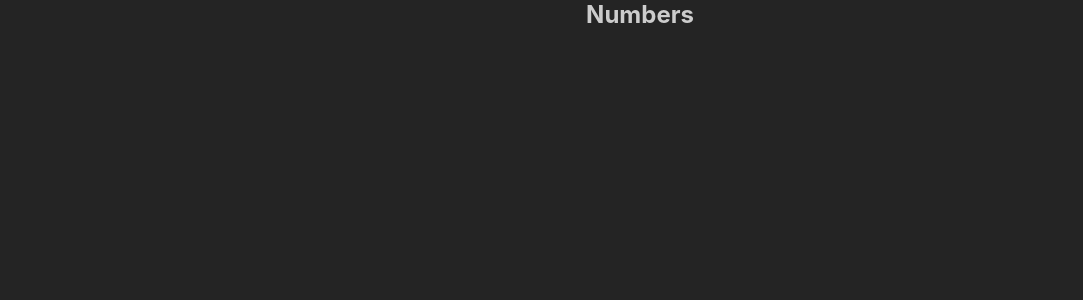
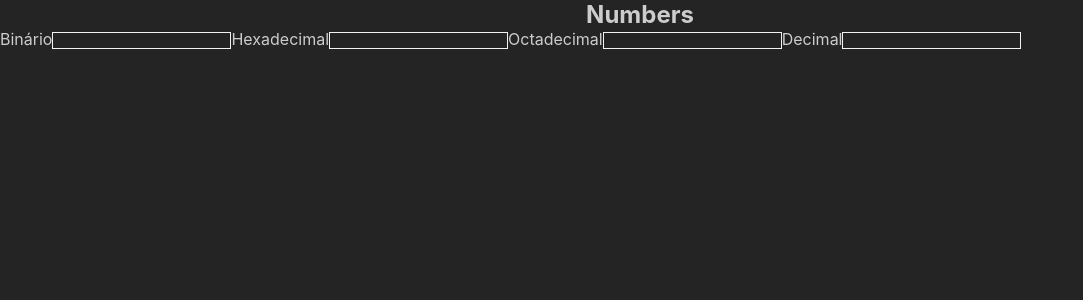
Before and after one commit to MartinsRoberto/ts_easy_tools, a React (Vite) app: page /numbers in a window 1280 px wide. Shown: the top 300 px of the page, without its empty margins (0-1083 px from the left). Built offline with nearby package versions, Linux system fonts and the light colour scheme.

Commit message:
convert numbers

```diff
--- a/index.html
+++ b/index.html
@@ -2,9 +2,8 @@
 <html lang="en">
   <head>
     <meta charset="UTF-8" />
-    <link rel="icon" type="image/svg+xml" href="/vite.svg" />
     <meta name="viewport" content="width=device-width, initial-scale=1.0" />
-    <title>Vite + React + TS</title>
+    <title>EASY TOOLS</title>
   </head>
   <body>
     <div id="root"></div>
--- a/src/components/Card.tsx
+++ b/src/components/Card.tsx
@@ -18,7 +18,6 @@ const Card = ({ title, pathLink, description, example1, example2, example3, exam
   return (
     <div className='card-item'>
       <Link to={`${pathLink}`}>
-
         <div className='icon'><TbNumbers /></div>
         <h3>{title}</h3>
         <p>{description}</p>
--- a/src/index.css
+++ b/src/index.css
@@ -33,3 +33,9 @@ li{
 h2{
   text-align: center;
 }
+
+input{
+  border: 1px solid var(--color-white-1);
+  background-color: transparent;
+  color: var(--color-white-2);
+}
--- a/src/routes/Numbers.tsx
+++ b/src/routes/Numbers.tsx
@@ -1,13 +1,105 @@
-import React from 'react'
+import React, { useEffect, useState } from 'react'
 
 type Props = {}
 
 const Numbers = (props: Props) => {
+  const [binario, setBinario] = useState<string>('')
+  const [hexa, setHexa] = useState<string>('')
+  const [octa, setOcta] = useState<string>('')
+  const [decimal, setDecimal] = useState<string>('')
+
+  const converBinario = (value: string):void  => {
+    const convert: number = parseInt(value,2)
+
+    setBinario(value)
+    setHexa(convert.toString(16))
+    setOcta(convert.toString(8))
+    setDecimal(convert.toString(10))
+  }
+
   return (
     <div id='numbers'>
       <h2>Numbers</h2>
+      <form action="">
+        <label>
+          <span>Binário</span>
+          <input type="text" value={binario} onChange={(e) => converBinario(e.target.value)} />
+        </label>
+        <label>
+          <span>Hexadecimal</span>
+          <input type="text" value={hexa} onChange={(e) => setHexa(e.target.value)} />
+        </label>
+        <label>
+          <span>Octadecimal</span>
+          <input type="text" value={octa} onChange={(e) => setOcta(e.target.value)} />
+        </label>
+        <label>
+          <span>Decimal</span>
+          <input type="text" value={decimal} onChange={(e) => setDecimal(e.target.value)} />
+        </label>
+      </form>
     </div>
   )
 }
 
 export default Numbers
+// import React, { useEffect, useState } from 'react'
+
+// type Props = {}
+
+// type FormFields = {
+//   binario: string;
+//   hexa: string;
+//   octa: string;
+//   decimal: string;
+// }
+
+// const formTemplate: FormFields = {
+//   binario: "",
+//   hexa: "",
+//   octa: "",
+//   decimal: "",
+// }
+
+// const Numbers = (props: Props) => {
+//   const [data, setData] = useState(formTemplate)
+
+//   const updateFieldHandler = (key: string, value: string): void => {
+//     if (key == 'binario') {
+//       setData((prev) => {
+//         return { ...prev, [key]: value }
+//       })
+//     }
+//     // setData((prev) => {
+//     //   return { ...prev, [key]: value }
+//     // })
+//   }
+
+
+
+//   return (
+//     <div id='numbers'>
+//       <h2>Numbers</h2>
+//       <form action="">
+//         <label>
+//           <span>Binário</span>
+//           <input type="text" value={data.binario} onChange={(e) => updateFieldHandler("binario", e.target.value)} />
+//         </label>
+//         <label>
+//           <span>Hexadecimal</span>
+//           <input type="text" value={data.hexa} onChange={(e) => updateFieldHandler("hexa", e.target.value)} />
+//         </label>
+//         <label>
+//           <span>Octadecimal</span>
+//           <input type="text" value={data.octa} onChange={(e) => updateFieldHandler("octa", e.target.value)} />
+//         </label>
+//         <label>
+//           <span>Decimal</span>
+//           <input type="text" value={data.decimal} onChange={(e) => updateFieldHandler("decimal", e.target.value)} />
+//         </label>
+//       </form>
+//     </div>
+//   )
+// }
+
+// export default Numbers
```
Also changed, not shown: src/components/Form.tsx (added, +16 -0 lines).
